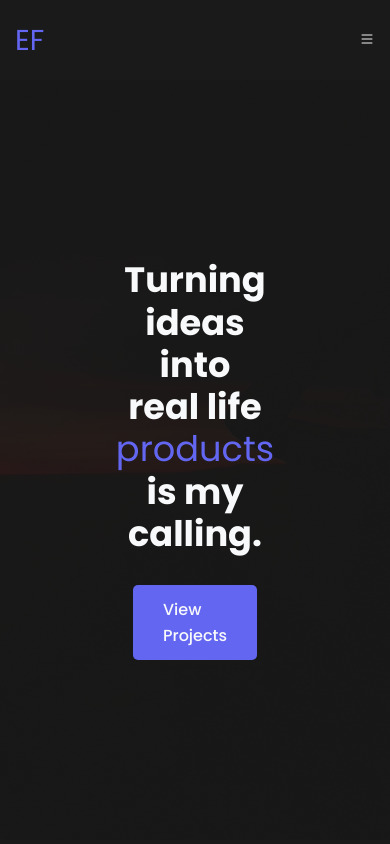
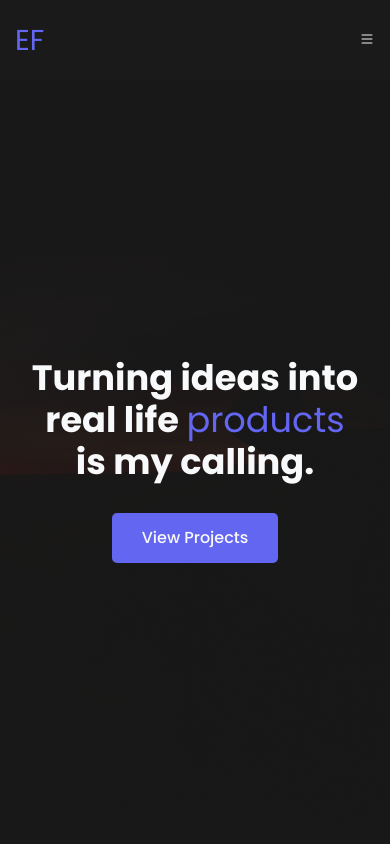
Before and after one commit to Ezdev2/ezdev2, a Vue app: page / in a window 390 px wide. Shown: the top 844 px of the page. Built offline with nearby package versions, Linux system fonts and the light colour scheme.

Commit message:
update homeview mobile

```diff
--- a/src/assets/main.css
+++ b/src/assets/main.css
@@ -3,7 +3,7 @@
 #app {
   width: 100%;
   margin: 0 auto;
-  /* padding: 2rem; */
+  overflow: hidden;
   font-weight: normal;
 }
 
--- a/src/components/Header.vue
+++ b/src/components/Header.vue
@@ -249,6 +249,10 @@ export default {
     display: none;
   }
 
+  .hero {
+    padding: 12px;
+  }
+
   .hero h1 {
     font-size: 2.2rem;
     text-align: center;
```
